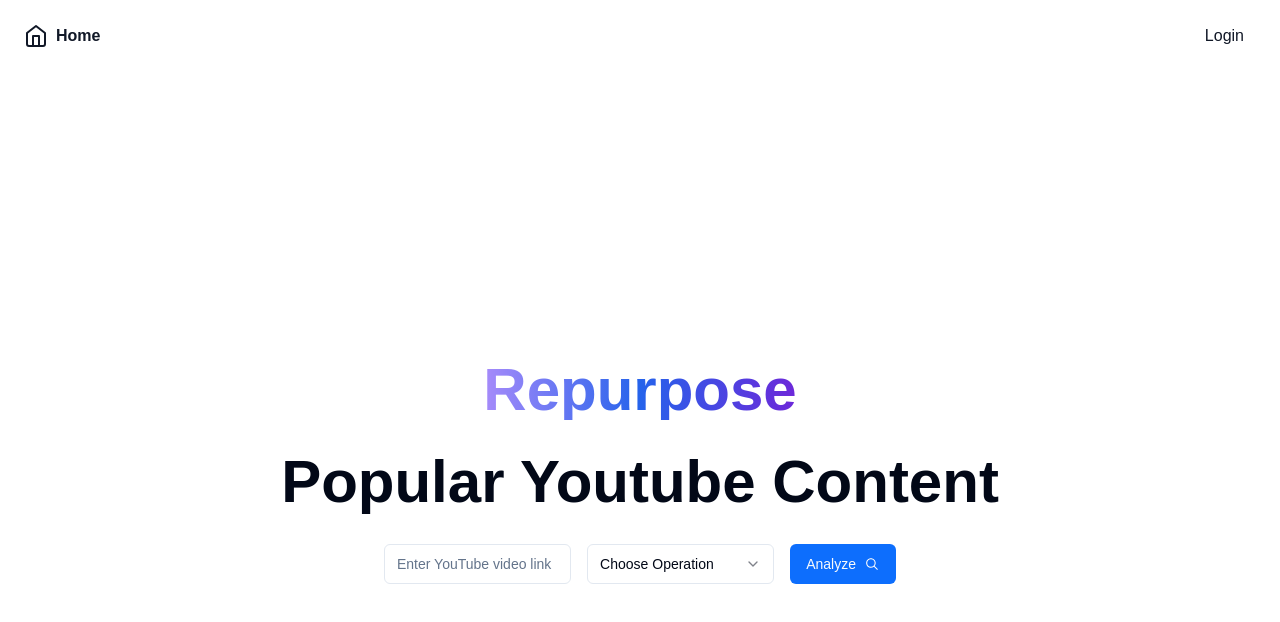
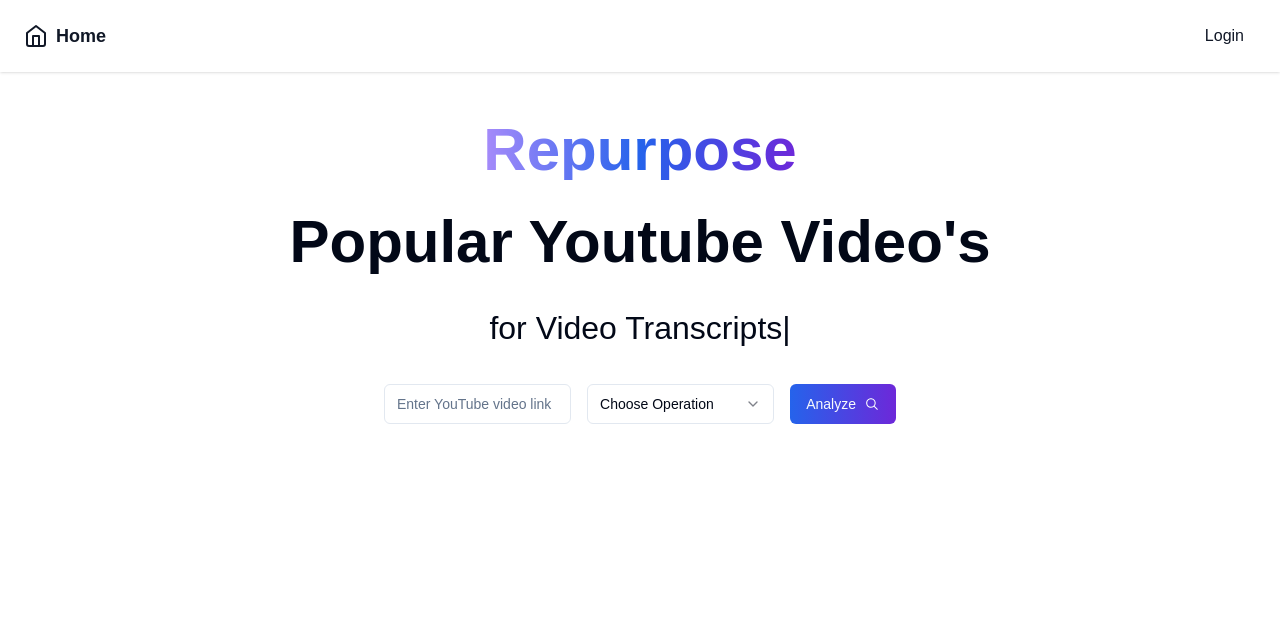
Before and after one commit to DuncanMatthews/beaver.io, a Next.js app: page / in a window 1280 px wide. Shown: the top 622 px of the page. Built offline with nearby package versions, Linux system fonts and the light colour scheme; no server answers.

Commit message:
updated landing page

```diff
--- /dev/null
+++ b/app/actions.ts
@@ -0,0 +1,40 @@
+'use server';
+
+
+import { createClient } from "@supabase/supabase-js";
+import { NextResponse } from "next/server";
+import { redirect } from "next/navigation";
+import { headers } from "next/headers";
+
+
+
+const supabaseUrl = process.env.NEXT_PUBLIC_SUPABASE_URL as string;
+const supabaseAnonKey = process.env.NEXT_PUBLIC_SUPABASE_ANON_KEY as string;
+const supabase = createClient(supabaseUrl, supabaseAnonKey);
+
+
+
+export async function signUp (prevState: any, formData: FormData)  {
+
+    const origin = headers().get("origin");
+
+    const email = formData.get("email") as string;
+    const password = formData.get("password") as string;
+
+    const { data, error } = await supabase.auth.signUp({
+        email,
+        password,
+        options: {
+          emailRedirectTo: `${origin}/auth/callback`,
+        },
+      });
+
+    if (error) {
+        console.log(error)
+        return redirect("/sign-up?message=Could not authenticate user");
+    }
+
+
+
+    return redirect("/sign-up?message=Check email to continue sign in process");
+  };
--- a/app/components/Header.tsx
+++ b/app/components/Header.tsx
@@ -6,16 +6,17 @@ import AuthButton from "./AuthButton"
 
 export default function Header() {
   return (
-    <header className="flex items-center py-4">
-      <div className="container flex items-center gap-4 px-4 text-gray-900 dark:text-gray-50 md:px-6">
-        <Link className="flex items-center gap-2 font-semibold" href="#">
-          <HomeIcon className="w-6 h-6" />
-          Home
-        </Link>
-        <div className="flex-1" />
-       <AuthButton />
-      </div>
-    </header>
+<header className="bg-white dark:bg-gray-800 shadow">
+  <div className="container mx-auto flex items-center py-4 px-4 md:px-6 text-gray-900 dark:text-gray-50">
+    <Link className="flex items-center gap-2 font-semibold text-lg hover:text-blue-500 dark:hover:text-blue-400" href="/">
+      <HomeIcon className="w-6 h-6 text-current" />
+      Home
+    </Link>
+    <div className="flex-1" />
+    <AuthButton className="text-sm px-4 py-2 rounded-md bg-blue-500 text-white hover:bg-blue-600 focus:outline-none focus:ring-2 focus:ring-blue-500 focus:ring-opacity-50" />
+  </div>
+</header>
+
   )
 }
 
--- a/app/login/page.tsx
+++ b/app/login/page.tsx
@@ -2,6 +2,7 @@ import Link from "next/link";
 import { headers, cookies } from "next/headers";
 import { createClient } from "../utils/supabase/server";
 import { redirect } from "next/navigation";
+import {signInWithEmail} from "../actions";
 
 export default function Login({
   searchParams,
@@ -61,6 +62,7 @@ export default function Login({
     redirect("/sign-up");
   };
 
+
   return (
     <div className="flex items-center justify-center min-h-screen bg-gray-50 px-4 sm:px-6 lg:px-8">
       <div className="max-w-md w-full space-y-8">
@@ -98,7 +100,7 @@ export default function Login({
                 type="email"
                 autoComplete="email"
                 required
-                className="appearance-none rounded-none relative block w-full px-3 py-2 border border-gray-300 placeholder-gray-500 text-gray-900 rounded-t-md focus:outline-none focus:ring-indigo-500 focus:border-indigo-500 focus:z-10 sm:text-sm"
+                className="appearance-none rounded-none relative block w-full px-3 py-3 border border-gray-300 placeholder-gray-500 text-gray-900 rounded-t-md focus:outline-none focus:ring-indigo-500 focus:border-indigo-500 focus:z-10 sm:text-sm"
                 placeholder="you@example.com"
               />
             </div>
@@ -111,7 +113,7 @@ export default function Login({
                 type="password"
                 autoComplete="current-password"
                 required
-                className="appearance-none rounded-none relative block w-full px-3 py-2 border border-gray-300 placeholder-gray-500 text-gray-900 rounded-b-md focus:outline-none focus:ring-indigo-500 focus:border-indigo-500 focus:z-10 sm:text-sm"
+                className="appearance-none rounded-none relative block w-full px-3 py-3 my-2 border border-gray-300 placeholder-gray-500 text-gray-900 rounded-b-md focus:outline-none focus:ring-indigo-500 focus:border-indigo-500 focus:z-10 sm:text-sm"
                 placeholder="••••••••"
               />
             </div>
@@ -135,6 +137,7 @@ export default function Login({
             >
               Sign in
             </button>
+
           </div>
           <div>
             <Link href="/sign-up">
--- a/app/page.tsx
+++ b/app/page.tsx
@@ -4,6 +4,7 @@ import { Input } from "@/components/ui/input";
 import { useCallback, useEffect, useState } from "react";
 import { ReloadIcon, MagnifyingGlassIcon } from "@radix-ui/react-icons";
 import AuthButton from "./components/AuthButton";
+import { TypeAnimation } from "react-type-animation";
 
 import {
   Select,
@@ -186,11 +187,13 @@ export default function Home() {
     console.log(e);
   };
   return (
-    <div className="flex h-screen w-full items-center justify-center">
+    <div className="flex  w-full items-center justify-center">
       {summarizeDetail ? (
         <div className="rounded-xl p-6 bg-white shadow-lg max-w-[800px] mx-auto">
           <h2 className="text-2xl font-bold text-center mb-4">Video Summary</h2>
-        <p className="text-lg text-gray-800 leading-relaxed">{summarizeDetail}</p>
+          <p className="text-lg text-gray-800 leading-relaxed">
+            {summarizeDetail}
+          </p>
         </div>
       ) : (
         <div className="flex flex-col items-center space-y-8 rounded-lg p-12">
@@ -199,9 +202,29 @@ export default function Home() {
               Repurpose
             </h1>
           </span>
+
           <span>
-          <h1 className="font-bold text-6xl">Popular Youtube Content</h1>
+            <h1 className="font-bold text-6xl">Popular Youtube Video&apos;s</h1>
           </span>
+          {!selectedOption && (
+            <TypeAnimation
+              sequence={[
+                // Same substring at the start will only be typed out once, initially
+                "for Podcasts",
+                1000, // wait 1s before replacing "Mice" with "Hamsters"
+                "for Articles",
+                1000,
+                "for Video Transcripts",
+                1000,
+                "for Summaries",
+                1000,
+              ]}
+              wrapper="span"
+              speed={50}
+              style={{ fontSize: "2em", display: "inline-block" }}
+              repeat={Infinity}
+            />
+          )}
           {selectedOption && (
             <p className="text-lg text-black">
               {descriptions[selectedOption as keyof typeof descriptions]}
@@ -229,7 +252,7 @@ export default function Home() {
                 {/* Add other operations as needed */}
               </SelectContent>
             </Select>
-          <Button disabled={loading} className="bg-[#0d6efd]">
+            <Button disabled={loading} className="bg-gradient-to-r from-blue-600  to-violet-700 hover:from-violet-700 hover:to-blue-600">
               Analyze
               {loading && <ReloadIcon className="ml-2 h-4 w-4 animate-spin" />}
               {!loading && <MagnifyingGlassIcon className="ml-2 h-4 w-4" />}
@@ -239,6 +262,5 @@ export default function Home() {
         </div>
       )}
     </div>
-
   );
 }
--- a/app/sign-up/page.tsx
+++ b/app/sign-up/page.tsx
@@ -1,42 +1,30 @@
+"use client";
+
 import React from "react";
-import { createClient } from "@supabase/supabase-js";
 import Link from "next/link";
+import { useFormState } from "react-dom";
+import { sign } from "crypto";
+import { signUp } from "../actions";
 
-const supabaseUrl = process.env.NEXT_PUBLIC_SUPABASE_URL as string;
-const supabaseAnonKey = process.env.NEXT_PUBLIC_SUPABASE_ANON_KEY as string;
-const supabase = createClient(supabaseUrl, supabaseAnonKey);
+export default function SignUp({
+  searchParams,
+}: {
+  searchParams: { message: string };
+}) {
+  const [result, formAction] = useFormState(signUp, null);
 
-export default function SignUp() {
-  const signUp = async (formData: FormData) => {
-    "use server";
+  // const magicLink = async (formData: FormData) => {
+  //   "use server";
 
-    const email = formData.get("email") as string;
-    const password = formData.get("password") as string;
+  //   const email = formData.get("email") as string;
 
-    const { data, error } = await supabase.auth.signUp({
-      email,
-      password,
-    });
-
-    if (error) {
-      console.log(error);
-    }
-
-    console.log(data);
-  };
-
-  const magicLink = async (formData: FormData) => {
-    "use server";
-
-    const email = formData.get("email") as string;
-
-    // Sign in with magic links
-  };
+  //   // Sign in with magic links
+  // };
 
   return (
     <div className="min-h-screen flex items-center justify-center bg-gray-50 py-12 px-4 sm:px-6 lg:px-8">
       <div className="max-w-md w-full space-y-8">
-      <div>
+        <div>
           <Link
             href="/login"
             className="flex items-center text-gray-600 hover:text-gray-500"
@@ -63,7 +51,7 @@ export default function SignUp() {
             Sign up for an account
           </h2>
         </div>
-        <form className="mt-8 space-y-6" action={signUp}>
+        <form className="mt-8 space-y-6" action={formAction}>
           <input type="hidden" name="remember" value="true" />
           <div className="rounded-md shadow-sm -space-y-px">
             <div>
@@ -103,6 +91,12 @@ export default function SignUp() {
             >
               Sign Up
             </button>
+            {searchParams?.message && (
+              <p className="mt-4 p-4 bg-foreground/10 text-foreground text-center">
+                {searchParams.message}
+                {result}
+              </p>
+            )}
           </div>
         </form>
       </div>
--- a/package.json
+++ b/package.json
@@ -25,6 +25,7 @@
     "openai": "^4.28.0",
     "react": "^18",
     "react-dom": "^18",
+    "react-type-animation": "^3.2.0",
     "reactflow": "^11.10.3",
     "select": "^1.1.2",
     "shadcn-ui": "^0.8.0",
```
Also changed, not shown: 1 other file (tests, documents, lock files or other folders). Lines whose indentation alone changed are shown as unchanged.
